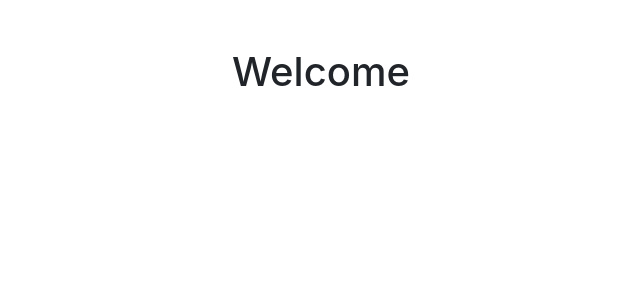
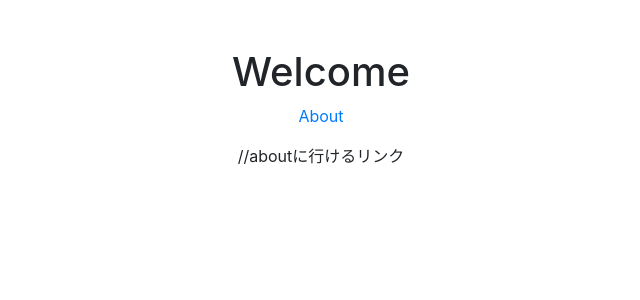
Before and after one commit to misakikondo/first-react-app, a React (Create React App) app: page / in a window 1280 px wide. Shown: the top 300 px of the page, without its empty margins (319-959 px from the left). Built offline with nearby package versions, Linux system fonts and the light colour scheme.

Commit message:
ルートの設定
ルートにParams idを付けて、そのページが表示されるようにする

```diff
--- a/src/App.js
+++ b/src/App.js
@@ -7,6 +7,7 @@ const App = () => (
   <div>
     <Route exact path="/" component={Home}/>
     <Route path="/about" component={About}/>
+    <Route path="/blog/:id" component={Blog}/>
     </div>
     </BrowserRouter>
 )
@@ -18,17 +19,30 @@ const Home = () => {
   return (
     <div class="container text-center mt-5">
       <h1>Welcome</h1>
+
+      <p><Link to="/about">About</Link></p>
+      //aboutに行けるリンク
     </div>
   )
 }
 
 const About = () => {
-  //Aboutページの中身
   return (
     <div class="container text-center mt-5">
       <h1>About</h1>
     </div>
   )
 }
+//Aboutページの中身
+
+const Blog = props => {
+  const { id } = props.match.params
+
+  return (
+    <div>
+      <p>{ id }番目の記事です</p>
+    </div>
+  )
+}
 
 export default App
```
